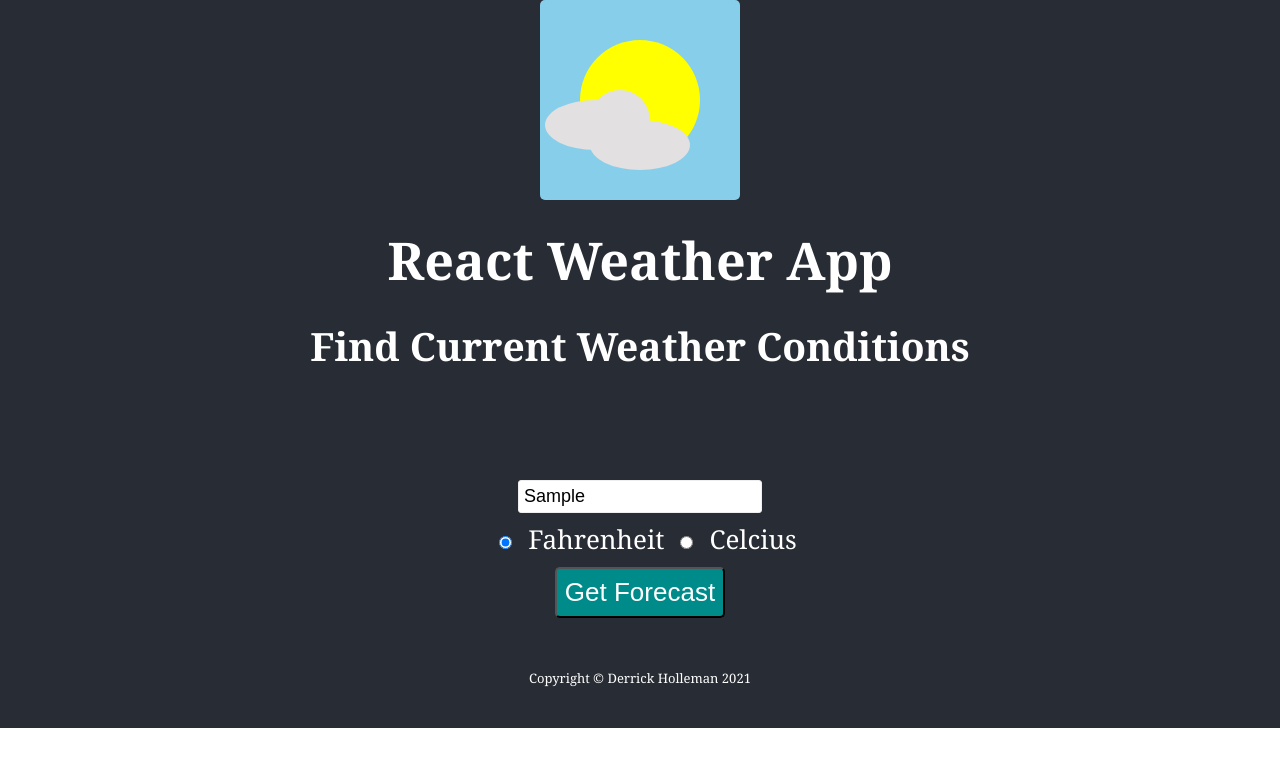
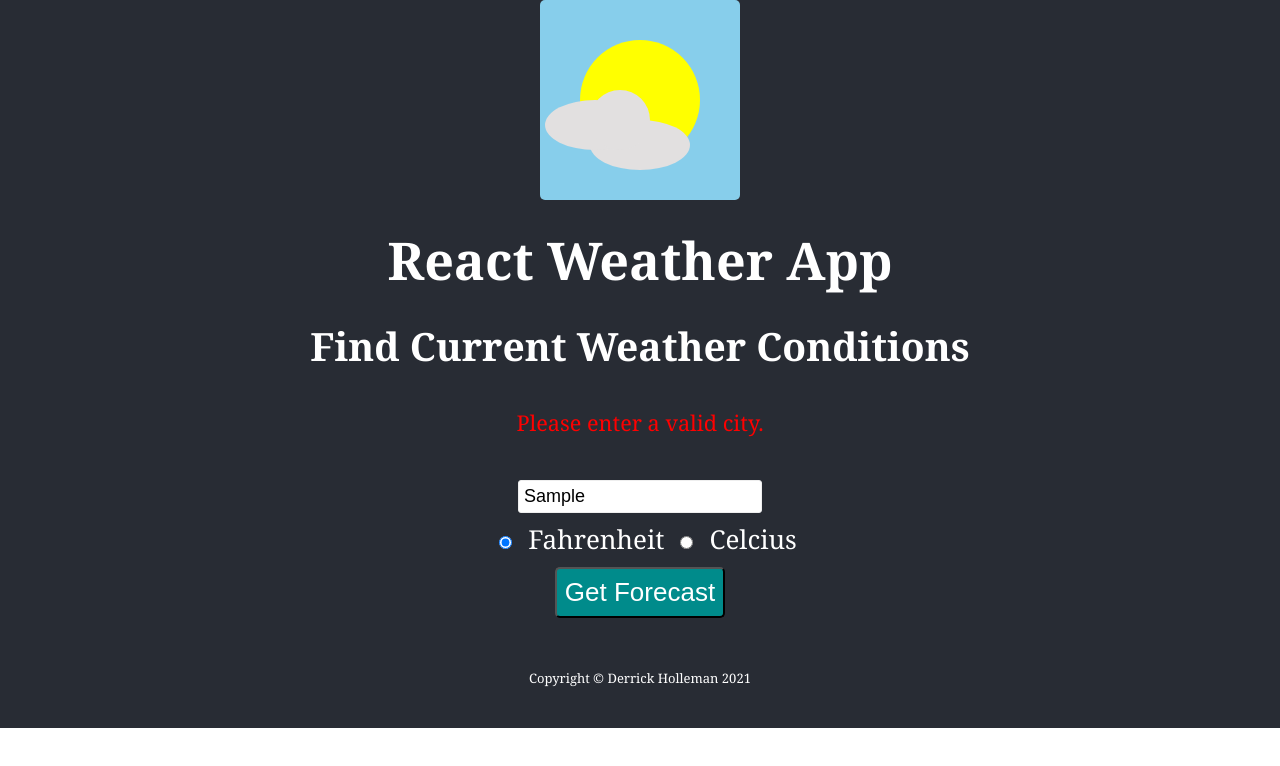
Before and after one commit to derrickholleman/weather-app, a React (Create React App) app: page / in a window 1280 px wide. Both pictures are taken after typing "Sample" into the empty fields and a click on the button "Get Forecast". Shown: the top 766 px of the page. Built offline with nearby package versions, Linux system fonts and the light colour scheme; no server answers.

Commit message:
security

```diff
--- a/src/Components/Conditions/index.jsx
+++ b/src/Components/Conditions/index.jsx
@@ -6,18 +6,22 @@
 } from './Conditions.module.css'
 
 const conditions = (props) => {
+    const {responseObj, error, loading} = props
+
     return (
         <div className={Wrapper}>
 
-            {props.error && <small className={Small}>Please enter a valid city.</small>}
+            { /* if error catch is true (from Forecast component), then display this */
+                error && <small className={Small}>Please enter a valid city.</small>}
 
-            {props.loading && <div className={Loader} />}
+            {loading && <div className={Loader} />}
 
 
-            {props.responseObj.cod === 200 ?
+            {responseObj.cod === 200 ?
+                /* code === 200 means the city is valid */
                 <div>
-                    <p><strong>{props.responseObj.name}</strong></p>
-                    <p>It is currently {Math.round(props.responseObj.main.temp)} degrees out with {props.responseObj.weather[0].description}.</p>
+                    <p><strong>{responseObj.name}</strong></p>
+                    <p>It is currently {Math.round(responseObj.main.temp)} degrees out with {responseObj.weather[0].description}.</p>
                 </div>
             : null
             }
--- a/src/Components/Forecast/Forecast.module.css
+++ b/src/Components/Forecast/Forecast.module.css
@@ -5,12 +5,6 @@
     border-radius: 3px;
     display: block;
     margin: .5rem auto;
-}
-
-.textInput:focus {
-    outline: none;
-    border-color: #719ECE;
-    box-shadow: 0 0 10px rgb(50, 100, 153);
 }
 
 .Radio {
--- a/src/Components/Forecast/index.jsx
+++ b/src/Components/Forecast/index.jsx
@@ -9,29 +9,52 @@
     let [responseObj, setResponseObj] = useState({});
     const uriEncodedCity = encodeURIComponent(city);
 
+    let [error, setError] = useState(false);
+    let [loading, setLoading] = useState(false);
+
     function getForecast(e){
         e.preventDefault();
+
+        if (city.length === 0) {
+            return setError(true);
+        }
+        // Clear state in preparation for new data
+        setError(false);
+        setResponseObj({});
+
+        setLoading(true);
+
         /* fetching weather data */
         fetch(`https://community-open-weather-map.p.rapidapi.com/weather?units=${unit}&q=${uriEncodedCity}`, {
 	    "method": "GET",
 	    "headers": {
-		"x-rapidapi-key": "bd4eca8f7emsh0075a40e9413e85p10104djsn8a45d27746bf",
+		"x-rapidapi-key": process.env.REACT_APP_API_KEY,
 		"x-rapidapi-host": "community-open-weather-map.p.rapidapi.com"
 	}
 })
         .then(response => response.json())
         .then(response => {
+            if (response.cod !== 200) {
+                throw new Error()
+            }
             setResponseObj(response);
+            setLoading(false);
         })
         .catch(err => {
-        console.error(err);
+            setError(true);
+            setLoading(false);
+            // console.log(err.message);
         });
 }
 
     return (
         <div>
             <h2>Find Current Weather Conditions</h2>
-            <Conditions responseObj={responseObj} />
+
+            <Conditions
+            responseObj={responseObj}
+            error={error}
+            loading={loading} />
 
             <form onSubmit={getForecast}>
                 <input
```
Also changed, not shown: 1 other file (tests, documents, lock files or other folders). Lines whose indentation alone changed are shown as unchanged.
